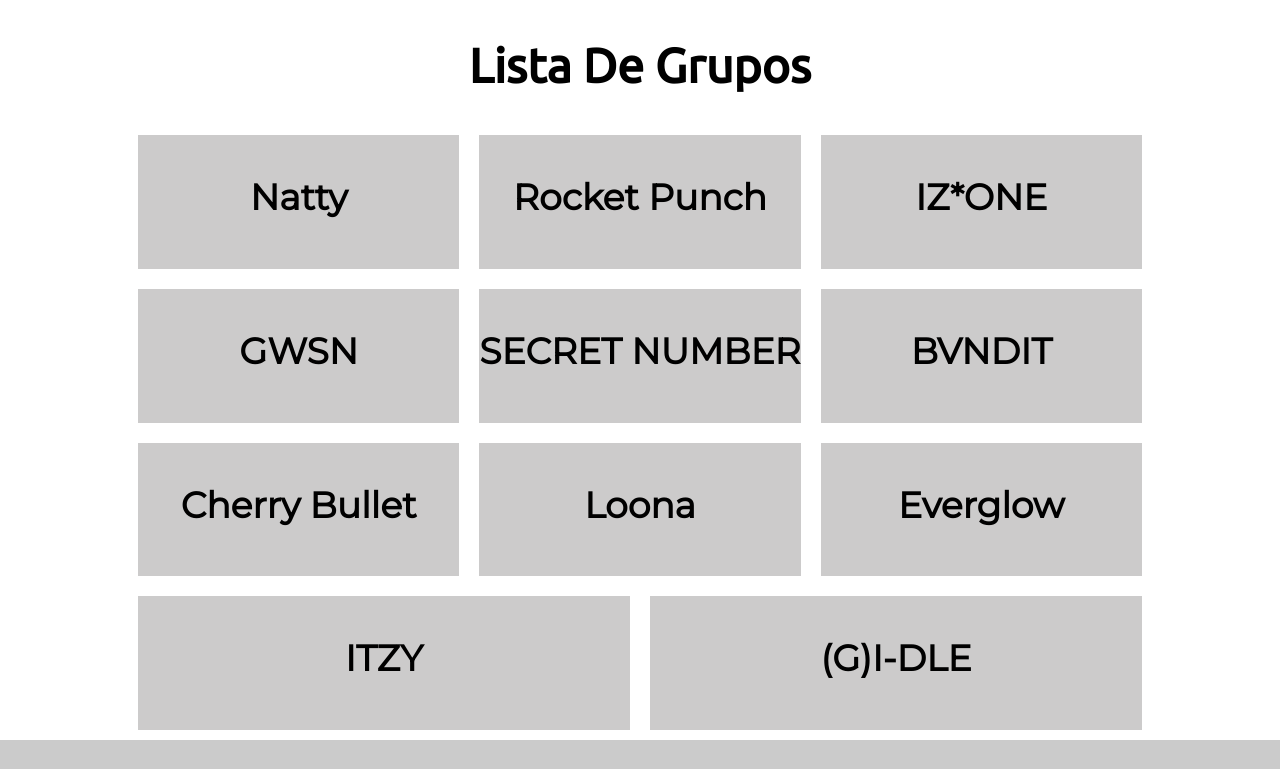
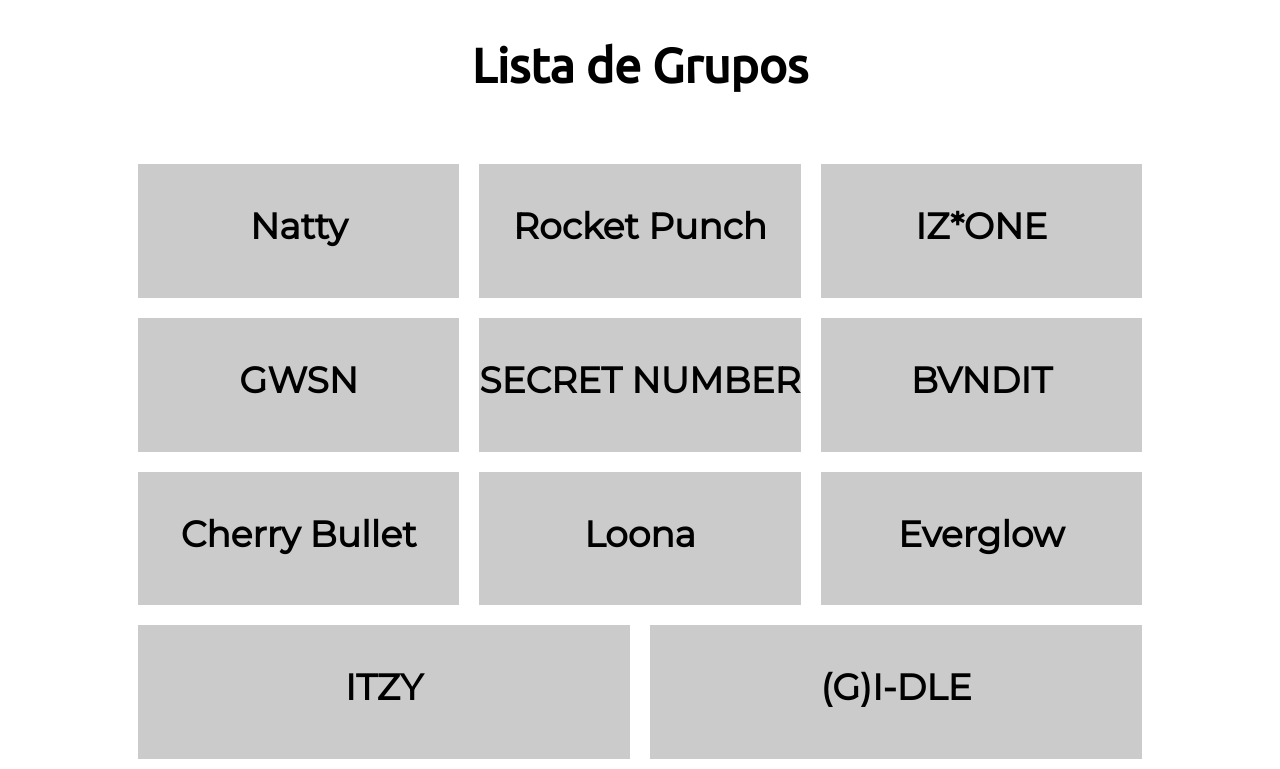
Before and after one commit to Bruno-Felix/CRUD_Grupos-Django, a Django app: page /grupos in a window 1280 px wide. Shown: the part 62-831 px from the top of the page. Before the commit the page ends 802 px from the top, so only its background shows below. Run offline with Django 3.2, Linux system fonts and the light colour scheme; data comes from the database, SQL or seed files in the repository.

Commit message:
Mudando classes e estrutura html de listaDeGrupos e listaDeComeback

```diff
--- a/novosGrupos/templates/grupos/listaDeGrupos.html
+++ b/novosGrupos/templates/grupos/listaDeGrupos.html
@@ -6,14 +6,17 @@
 
 <!--Início do html próprio de listaDeGrupos.html-->
 
-<h1 class="tituloListaDeGrupos">Lista De Grupos</h1>
+<div class="divBotaoCriarGrupo">
+    <h1 class="tituloListaDeGrupos"><strong>Lista de Grupos</strong></h1>
+    <a class="botaoCriarGrupo" href="/criarGrupo">Criar Grupo</a>
+</div>
 
 <section class="flexGrupos">
 
     {% for grupo in grupos %}
 
         <div>
-            <h2> {{ grupo.nome}} </h2>
+            <h2><strong> {{ grupo.nome}} </strong></h2>
         </div>
 
     {% endfor %}
```
Also changed, not shown: novosGrupos/templates/grupos/listaDeComebacks.html (+6 -3 lines).
